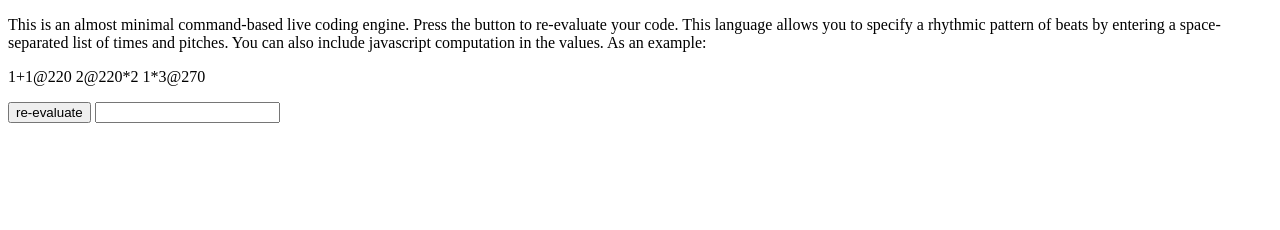
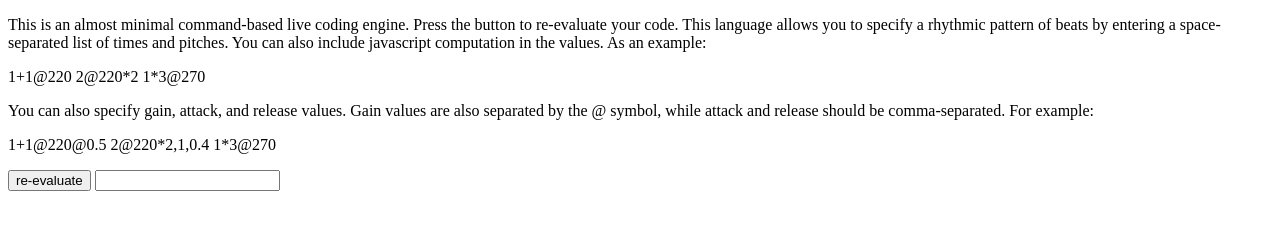
Before and after one commit to aditihaiman/CompSoundLab5, a plain HTML site: page index.html in a window 1280 px wide. Drawn offline with Linux system fonts and the light colour scheme.

Commit message:
added more description and another example

```diff
--- a/index.html
+++ b/index.html
@@ -13,6 +13,11 @@
     As an example:
   </p>
   <p>1+1@220 2@220*2 1*3@270</p>
+
+  You can also specify gain, attack, and release values. Gain values are also separated by the @ symbol,
+  while attack and release should be comma-separated. For example:
+
+  <p>1+1@220@0.5 2@220*2,1,0.4 1*3@270</p>
   <button>re-evaluate</button>
   <input type="text" id="code">
 </body>
```
